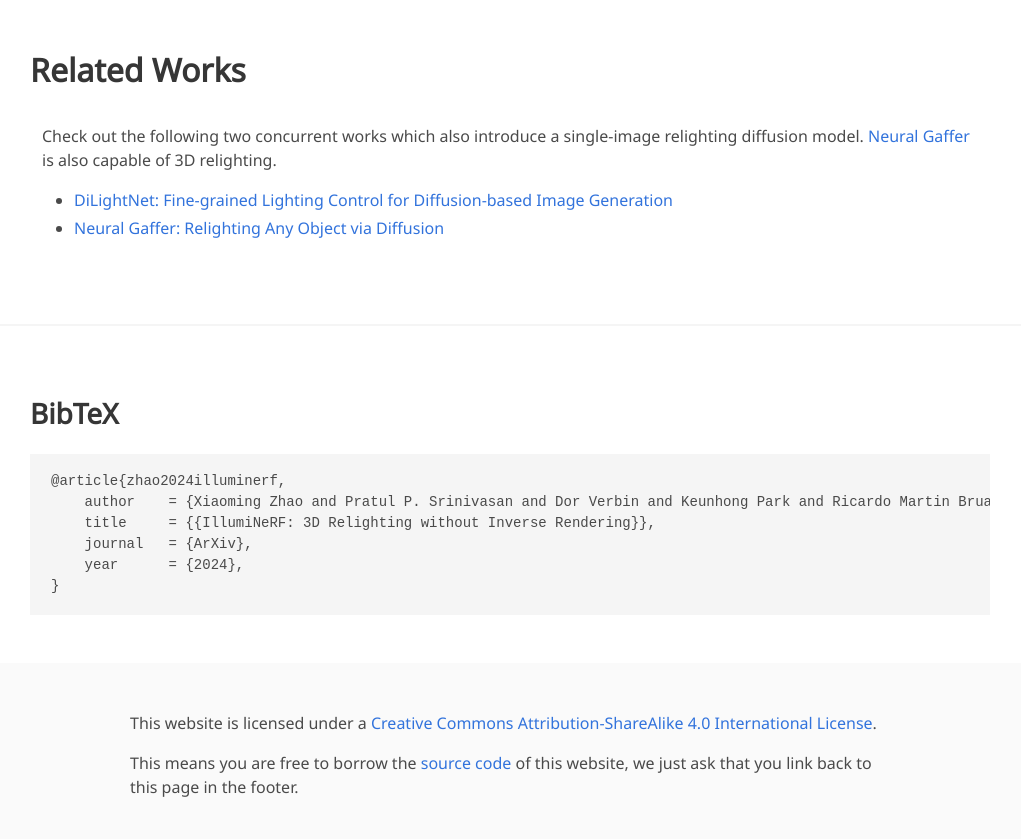
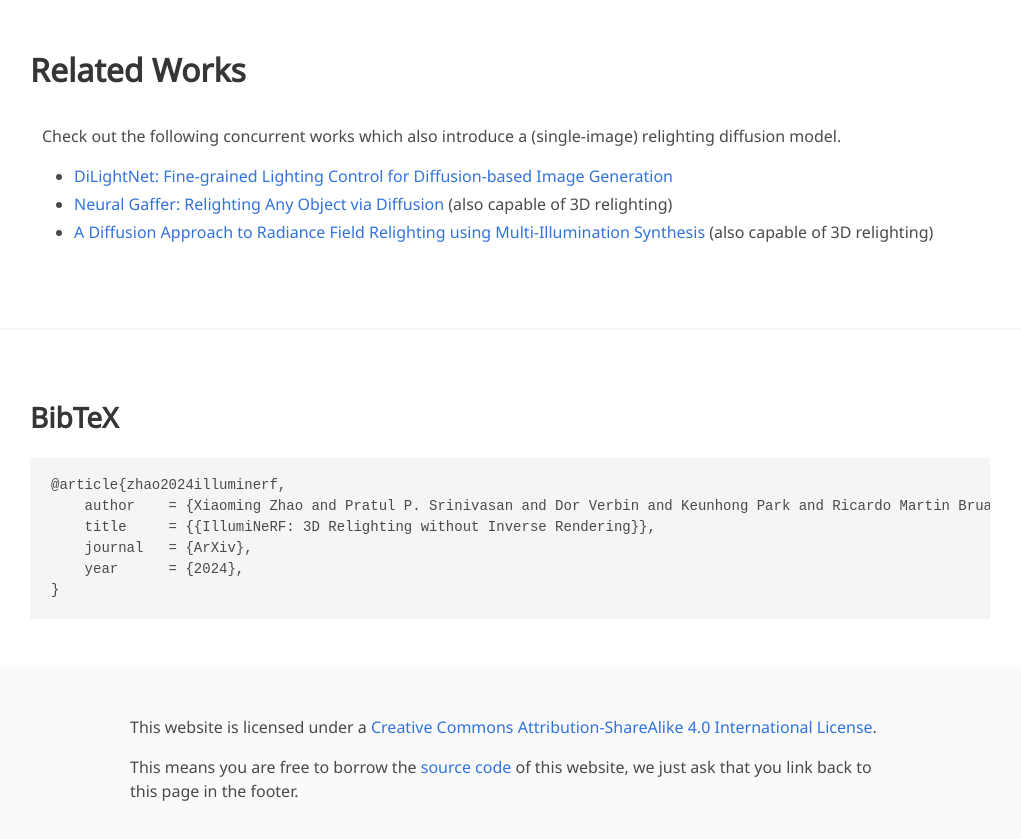
Before and after one commit to illuminerf/illuminerf.github.io, a plain HTML site: page index.html in a window 1280 px wide. Shown: the part 2140-2979 px from the top of the page, without its empty margins (130-1151 px from the left). Drawn offline with nearby package versions, Linux system fonts and the light colour scheme; some icons are missing; a web font is replaced by a local one.

Commit message:
update related works

```diff
--- a/index.html
+++ b/index.html
@@ -191,10 +191,12 @@
       <h2 class="title is-3">Related Works</h2>
       <div class="column is-full">
         <div class="content has-text-left">
-          Check out the following two concurrent works which also introduce a single-image relighting diffusion model. <a href="https://neural-gaffer.github.io/" target="_blank">Neural Gaffer</a> is also capable of 3D relighting.
+          Check out the following concurrent works which also introduce a (single-image) relighting diffusion model.
+          <!-- <a href="https://neural-gaffer.github.io/" target="_blank">Neural Gaffer</a> is also capable of 3D relighting. -->
           <ul>
             <li><a href="https://dilightnet.github.io/" target="_blank">DiLightNet: Fine-grained Lighting Control for Diffusion-based Image Generation</a></li>
-            <li><a href="https://neural-gaffer.github.io/" target="_blank">Neural Gaffer: Relighting Any Object via Diffusion</a></li>
+            <li><a href="https://neural-gaffer.github.io/" target="_blank">Neural Gaffer: Relighting Any Object via Diffusion</a> (also capable of 3D relighting)</li>
+            <li><a href="https://repo-sam.inria.fr/fungraph/generative-radiance-field-relighting/" target="_blank">A Diffusion Approach to Radiance Field Relighting using Multi-Illumination Synthesis</a> (also capable of 3D relighting)</li>
           </ul>
         </div>
       </div>
```
